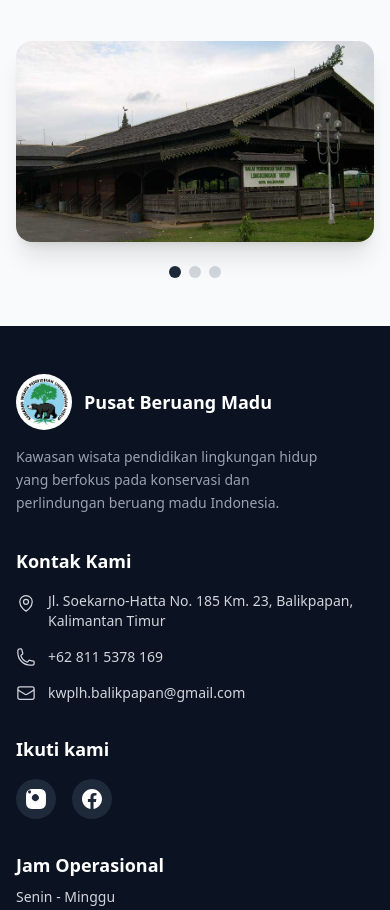
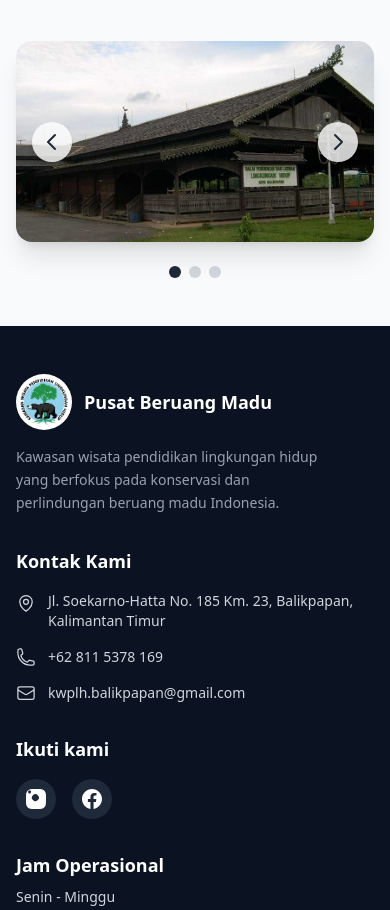
Before and after one commit to iniFaiz/KWLPH, a Vue app: page /tentang-kami in a window 390 px wide. Shown: the part 2240-3150 px from the top of the page. Built offline with nearby package versions, Linux system fonts and the light colour scheme.

Commit message:
Fix button opacity for navigation arrows in AboutCarousel

```diff
--- a/src/components/about/AboutCarousel.vue
+++ b/src/components/about/AboutCarousel.vue
@@ -14,7 +14,7 @@
           <!-- Navigation Arrows -->
           <button
             @click="prevSlide"
-            class="absolute left-4 top-1/2 -translate-y-1/2 bg-white/80 hover:bg-white text-gray-800 p-2 rounded-full shadow-md opacity-0 group-hover:opacity-100 transition-opacity"
+            class="absolute left-4 top-1/2 -translate-y-1/2 bg-white/80 hover:bg-white text-gray-800 p-2 rounded-full shadow-md opacity-100 md:opacity-0 md:group-hover:opacity-100 transition-opacity"
           >
             <svg
               xmlns="http://www.w3.org/2000/svg"
@@ -34,7 +34,7 @@
 
           <button
             @click="nextSlide"
-            class="absolute right-4 top-1/2 -translate-y-1/2 bg-white/80 hover:bg-white text-gray-800 p-2 rounded-full shadow-md opacity-0 group-hover:opacity-100 transition-opacity"
+            class="absolute right-4 top-1/2 -translate-y-1/2 bg-white/80 hover:bg-white text-gray-800 p-2 rounded-full shadow-md opacity-100 md:opacity-0 md:group-hover:opacity-100 transition-opacity"
           >
             <svg
               xmlns="http://www.w3.org/2000/svg"
```
